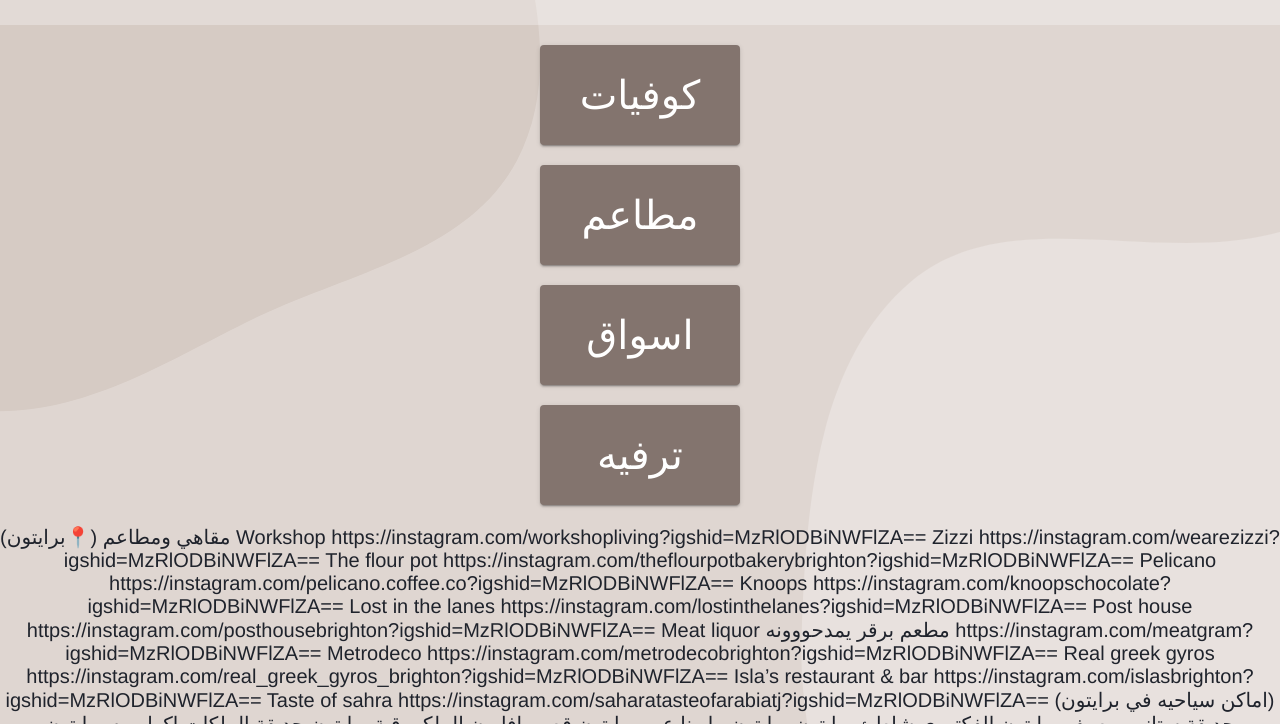
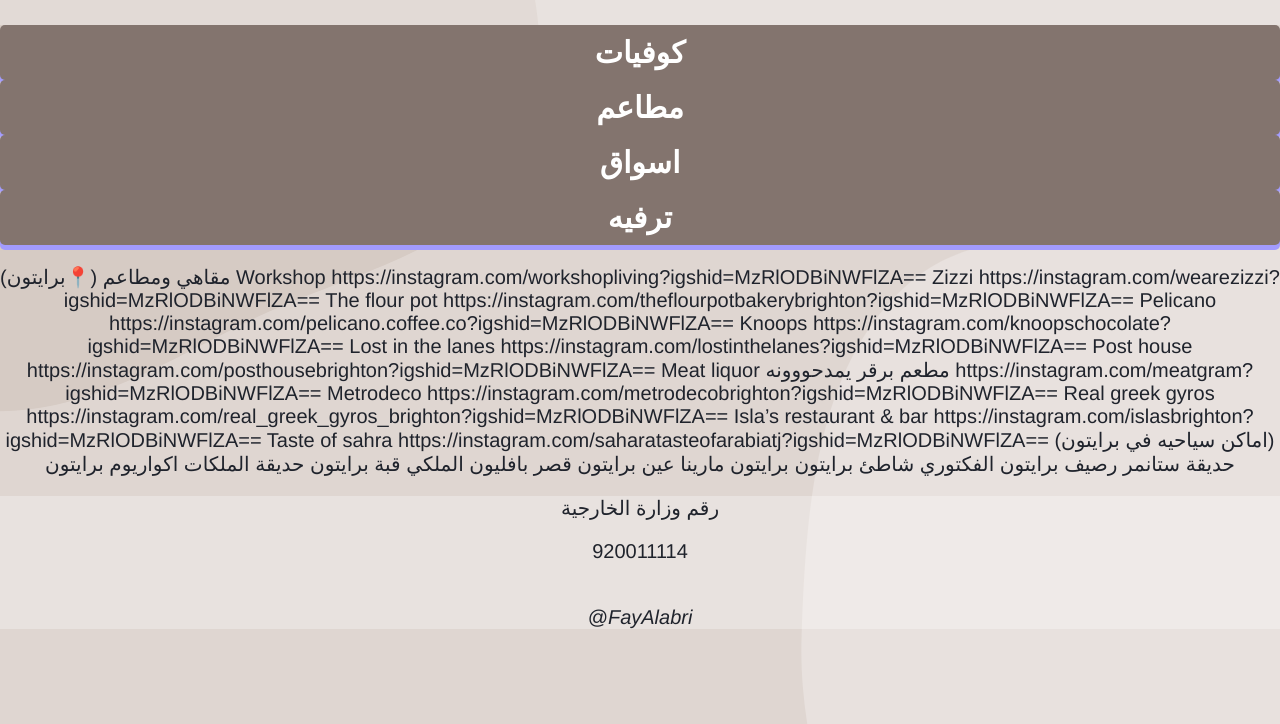
Before and after one commit to irbala/London, a plain HTML site: page index.html in a window 1280 px wide. Shown: the part 76-800 px from the top of the page. Drawn offline with Linux system fonts and the light colour scheme.

Commit message:
Update style.css

```diff
--- a/style.css
+++ b/style.css
@@ -40,6 +40,28 @@ img {
 }
 
 button {
+  border: none;
+  outline: none;
+  background-color: #83746E;
+  padding: 10px 20px;
+  font-size: 30px;
+  font-weight: 700;
+  color: white;
+  border-radius: 5px;
+  transition: all ease 0.1s;
+  box-shadow: 0px 5px 0px 0px #a29bfe;
+  width: 100%;
+  display: block;
+  text-align: center;
+}
+
+button:active {
+  transform: translateY(5px);
+  box-shadow: 0px 0px 0px 0px #5B514D;
+}
+
+/*
+button {
   color: white;
   background-color: #83746E;
   align-items: center;
@@ -73,6 +95,8 @@ button {
 button:hover {
   box-shadow: rgba(0, 0, 0, .2) 0 2px 4px -1px, rgba(0, 0, 0, .14) 0 4px 5px 0, rgba(0, 0, 0, .12) 0 1px 10px 0;
 }
+*/
+
 
 table {
   width:100%;
```
